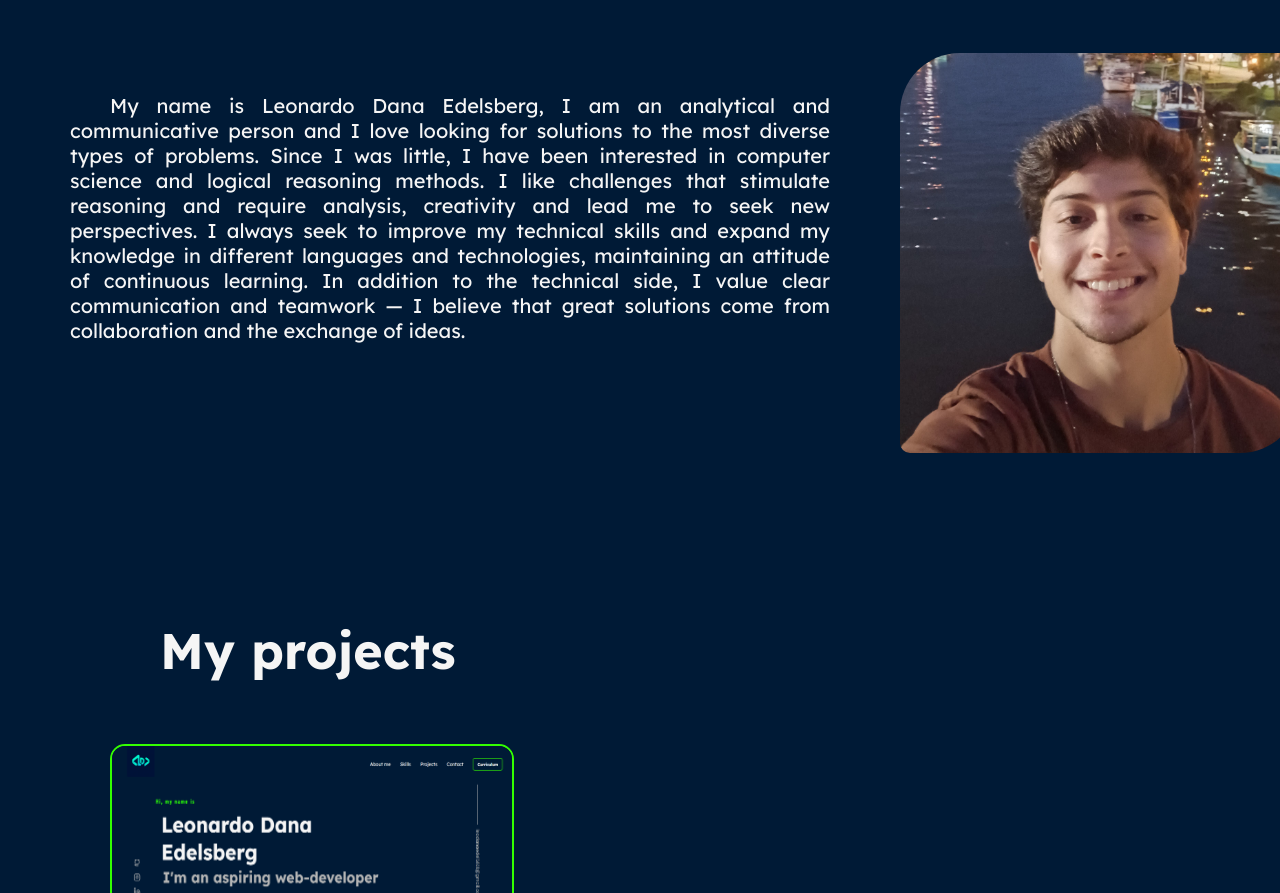
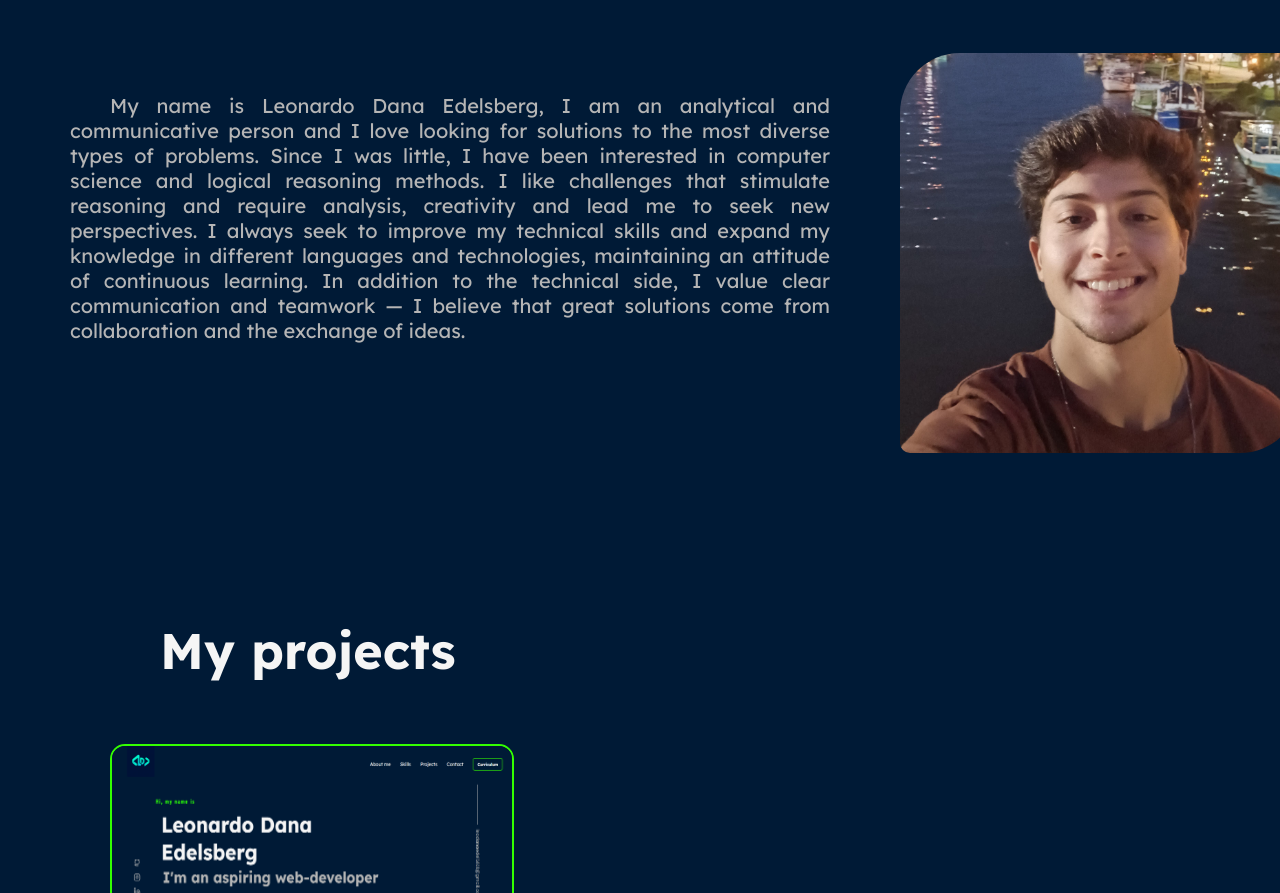
Before and after one commit to LDEdel/Meu-portif-lio, a plain HTML site: page index.html in a window 1280 px wide. Shown: the part 956-1849 px from the top of the page. Drawn offline with Linux system fonts and the light colour scheme.

Commit message:
atualizado6

```diff
--- a/style.css
+++ b/style.css
@@ -191,6 +191,7 @@ a:hover{
     font-size: 20px;
     text-align: justify;
     text-indent: 2em;
+    color: #b5b5b5;
 }
 
 #divTxt{
```
